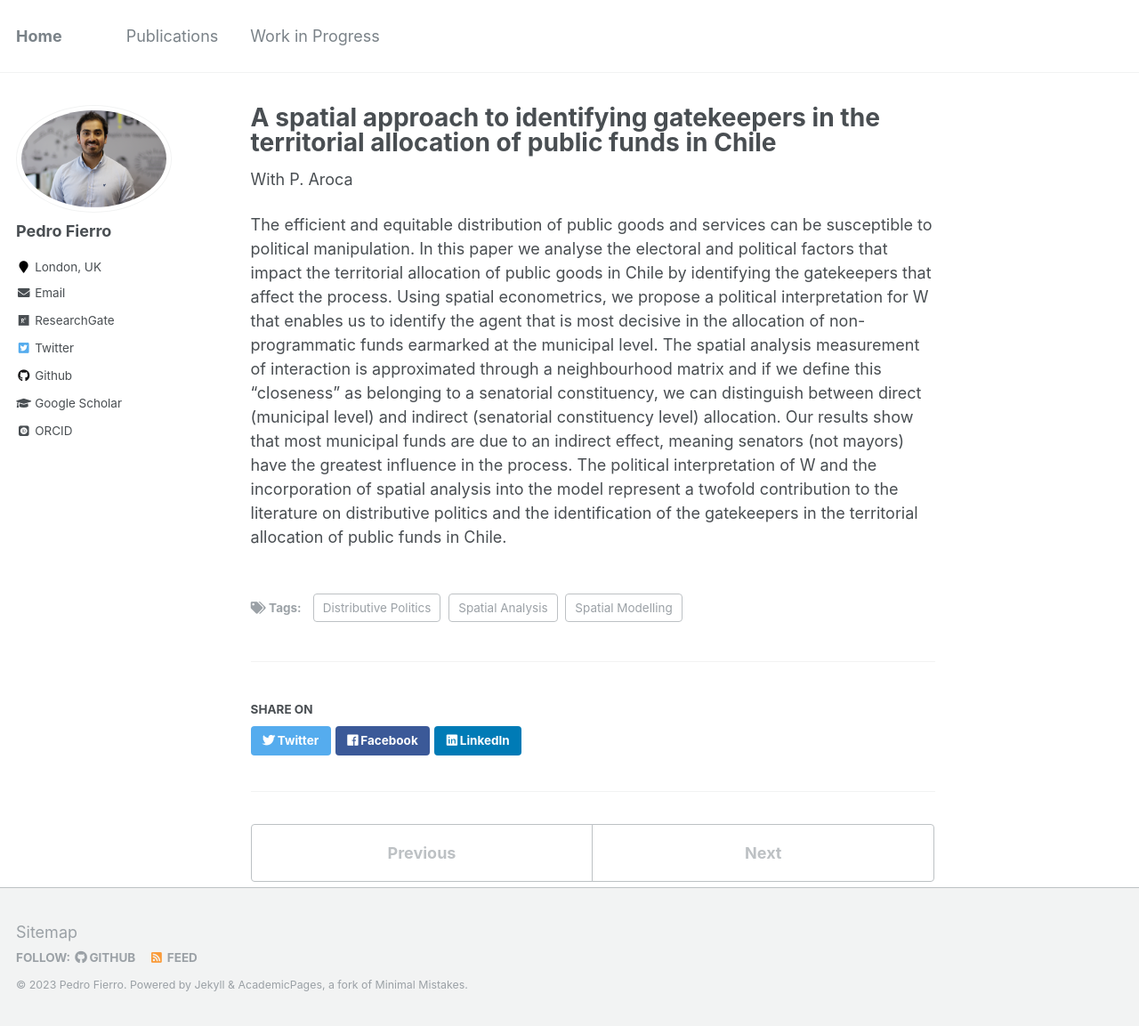
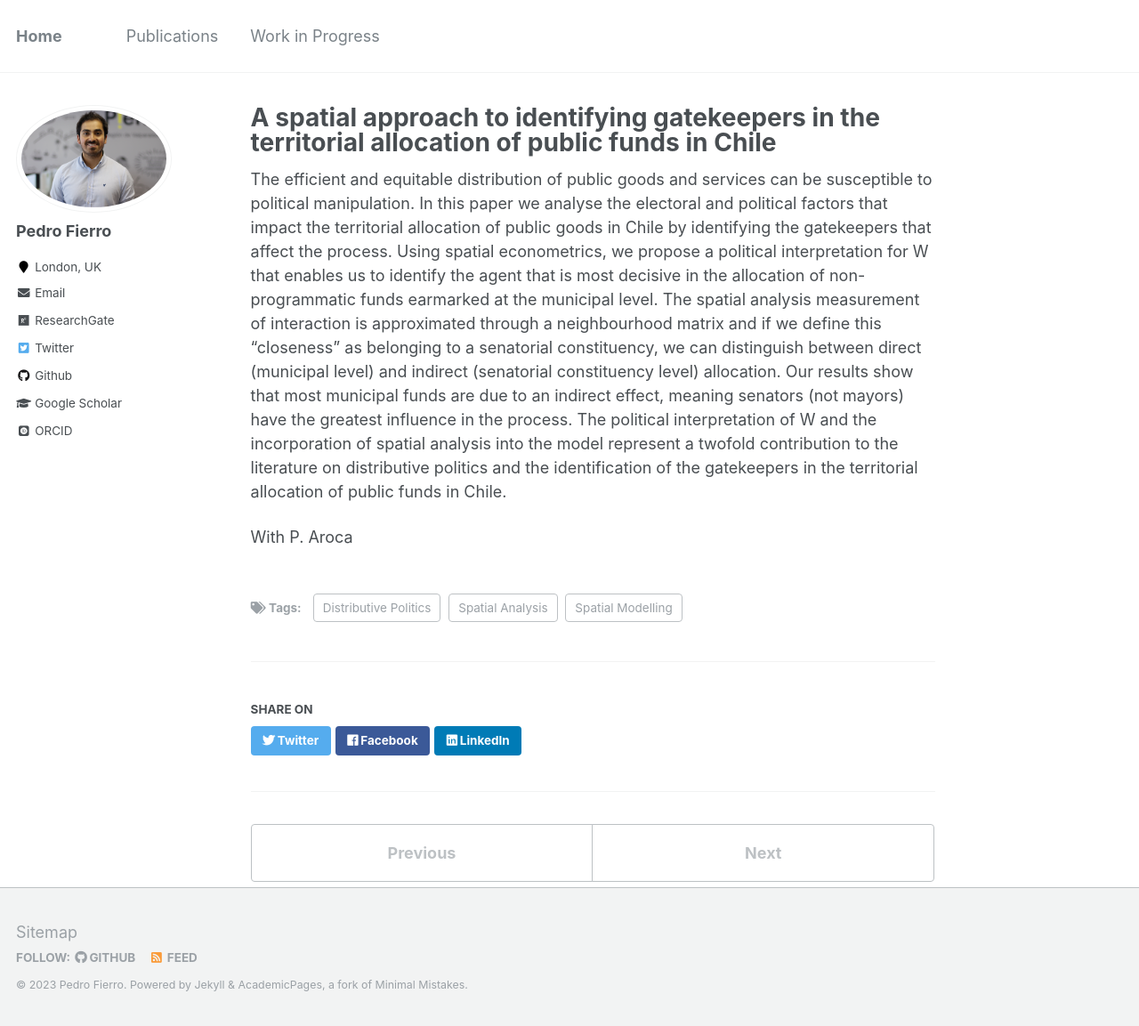
Before and after one commit to pedrofierroz87/pedrofierroz87.github.io, a Jekyll site: the page built from _posts/2013-08-14-blog-post-3.md, in a window 1280 px wide and 1153 px high. Shown: the whole window at 89% size. Built offline with Jekyll 4.4.1, drawn with Linux system fonts in a browser that asks for light colours; some web fonts are replaced.

```diff
--- a/_posts/2013-08-14-blog-post-3.md
+++ b/_posts/2013-08-14-blog-post-3.md
@@ -7,6 +7,7 @@ tags:
   - Spatial Modelling
   - Distributive Politics
 ---
-With P. Aroca
 
 The efficient and equitable distribution of public goods and services can be susceptible to political manipulation. In this paper we analyse the electoral and political factors that impact the territorial allocation of public goods in Chile by identifying the gatekeepers that affect the process. Using spatial econometrics, we propose a political interpretation for W that enables us to identify the agent that is most decisive in the allocation of non-programmatic funds earmarked at the municipal level. The spatial analysis measurement of interaction is approximated through a neighbourhood matrix and if we define this “closeness” as belonging to a senatorial constituency, we can distinguish between direct (municipal level) and indirect (senatorial constituency level) allocation. Our results show that most municipal funds are due to an indirect effect, meaning senators (not mayors) have the greatest influence in the process. The political interpretation of W and the incorporation of spatial analysis into the model represent a twofold contribution to the literature on distributive politics and the identification of the gatekeepers in the territorial allocation of public funds in Chile.
+
+With P. Aroca
```
